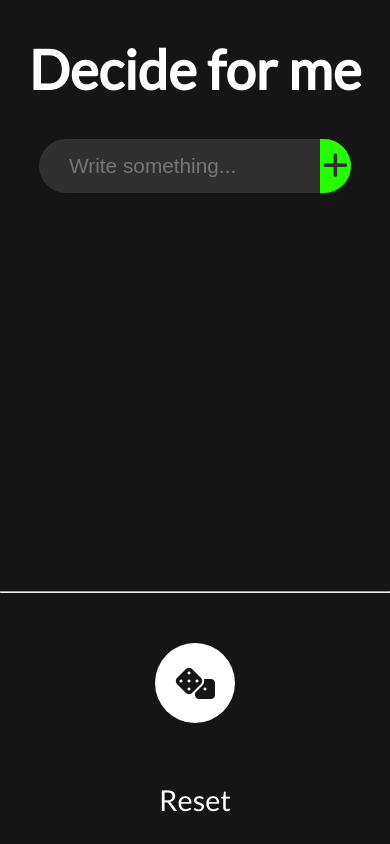
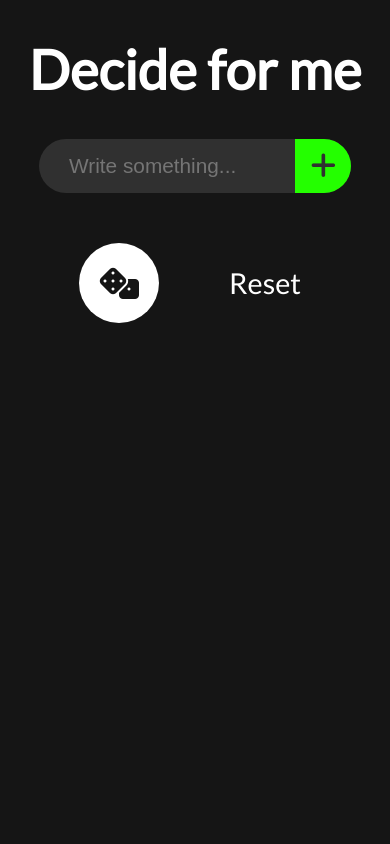
Before and after one commit to Xen98/decide-for-me, a website: page public/index.html in a window 390 px wide. Drawn offline with Linux system fonts and the light colour scheme.

Commit message:
Correcciones de interfaz y cambio de idioma

```diff
--- a/package.json
+++ b/package.json
@@ -6,6 +6,9 @@
   "scripts": {
     "test": "echo \"Error: no test specified\" && exit 1"
   },
+  "nodemonConfig": {
+    "ext": "js,html,css"
+  },
   "keywords": [],
   "author": "",
   "license": "ISC",
--- a/public/assets/css/styles.css
+++ b/public/assets/css/styles.css
@@ -62,6 +62,7 @@ hr {
     display: flex;
     justify-content: center;
     align-items: center;
+    -webkit-tap-highlight-color: transparent;
 }
 
 .add__icon {
@@ -69,8 +70,71 @@ hr {
     color: var(--primary-color-light);
 }
 
+.options {
+    display: flex;
+    justify-content: center;
+    align-items: center;
+    margin-top: 50px;
+}
+
+.choice {
+    margin-right: 30px;
+    text-align: center;
+    display: flex;
+    justify-content: center;
+    align-items: center;
+}
+
+.choice__container {
+    background-color: var(--secundary-color);
+    border-radius: 50%;
+    width: 80px;
+    height: 80px;
+    cursor: pointer;
+    display: flex;
+    justify-content: center;
+    align-items: center;
+    -webkit-tap-highlight-color: transparent;
+}
+
+/* Clase para Hover en Touch */
+.touch-choice {
+    background-color: var(--green);
+}
+
+.touch-reset {
+    color: var(--green);
+}
+
+/* Solo cuando el hover está habilitado, excluye moviles */
+@media (hover: hover) {
+    .choice__container:hover {
+        background-color: var(--green);
+    }
+    .reset__container:hover {
+        color: var(--green);
+    }
+}
+
+.choice__icon {
+    text-decoration: none;
+    color: var(--primary-color);
+    font-size: 2rem;
+}
+
+.reset {
+    margin-left: 30px;
+}
+
+.reset__container {
+    font-size: 1.8rem;
+    cursor: pointer;
+    padding: 10px 10px 10px 10px;
+    -webkit-tap-highlight-color: transparent;
+}
+
 .answers__dots {
-    margin-top: 150px;
+    margin-top: 100px;
     padding: 0 50px 0 50px;
     list-style: none;
     display: flex;
@@ -96,72 +160,19 @@ hr {
 .win {
     margin-top: 100px;
     text-align: center;
+    height:10px;
 }
 
 .win__text {
     font-size: 2rem;
 }
 
-.top {
-    height: 70%;
-}
-
-.bottom {
-    position: absolute;
-    bottom: 0;
-    width: 100%;
-    margin: 0;
-    height: 30%;
-    display: flex;
-    flex-direction: column;
-    align-items: center;
-}
-
-.choice {
-    margin-top: 50px;
-    text-align: center;
-    display: flex;
-    justify-content: center;
-    align-items: center;
-}
-
-.choice__container {
-    background-color: var(--secundary-color);
-    border-radius: 50%;
-    width: 80px;
-    height: 80px;
-    cursor: pointer;
-    display: flex;
-    justify-content: center;
-    align-items: center;
-}
-
-.choice__container:hover {
-    background-color: var(--green);
-}
-
-.choice__icon {
-    text-decoration: none;
-    color: var(--primary-color);
-    font-size: 2rem;
-}
-
-.reset {
-    margin-top: 50px;
-}
-
-.reset__container {
-    font-size: 1.8rem;
-    cursor: pointer;
-    padding: 10px 10px 10px 10px;
-}
-
-.reset__container:hover {
-    color: var(--green);
-}
-
 @media screen and (max-width: 900px) {
     .text-box__container {
         width: 80%;
     }
+
+    .add__contaier {
+        width: 20%;
+    }
 }
--- a/public/assets/js/app.js
+++ b/public/assets/js/app.js
@@ -1,11 +1,34 @@
 const answersArray = [];
+const lang = navigator.language;
 
 const addInput = document.getElementById('input');
 const addButton = document.getElementById('add');
 const choiceButton = document.getElementById('choice_button');
 const win = document.getElementById('win');
-const resetButton = document.getElementById('reset');
+const resetButton = document.getElementById('reset_button');
 const answersList = document.getElementById('answers-dots');
+const title = document.getElementById('title_text');
+
+
+
+fetch('assets/text/texts.json')
+  .then(response => response.json())
+  .then(obj => {
+
+    if (lang.substring(0, 2) === 'es') {
+        const textLang = obj.spanish;
+        setText(textLang);
+    } else {
+        const textLang = obj.english;
+        setText(textLang);
+    }
+  });
+
+const setText = textLang => {
+    title.innerHTML = textLang.title;
+    addInput.placeholder = textLang.placeholder;
+    resetButton.innerHTML = textLang.reset;
+}
 
 const answerDot = (id) => {
     console.log(id);
@@ -59,6 +82,22 @@ choiceButton.addEventListener('click', (event) => {
     }
 });
 
+choiceButton.addEventListener('touchstart', () => {
+    choiceButton.classList.add('touch-choice');
+})
+
+choiceButton.addEventListener('touchend', () => {
+    choiceButton.classList.remove('touch-choice');
+})
+
+resetButton.addEventListener('touchstart', () => {
+    resetButton.classList.add('touch-reset');
+})
+
+resetButton.addEventListener('touchend', () => {
+    resetButton.classList.remove('touch-reset');
+})
+
 resetButton.addEventListener('click', (event) => {
     answersArray.length = 0;
 
--- /dev/null
+++ b/public/assets/text/texts.json
@@ -0,0 +1,12 @@
+{
+    "english": {
+        "title": "Decide for me",
+        "placeholder": "Write something...",
+        "reset": "Reset"
+    },
+    "spanish": {
+        "title": "Decide por mi",
+        "placeholder": "Escribe algo...",
+        "reset": "Reiniciar"
+    }
+}
--- a/public/index.html
+++ b/public/index.html
@@ -4,7 +4,7 @@
     <meta charset="UTF-8">
     <meta http-equiv="X-UA-Compatible" content="IE=edge">
     <meta name="viewport" content="width=device-width, initial-scale=1.0">
-    <link rel="shortcut icon" href="assets/img/favicon.ico" type="image/x-icon">
+    <link rel="shortcut icon" href="assets/img/favicon.svg" type="image/x-icon">
 
     <!-- font -->
     <link rel="preconnect" href="https://fonts.googleapis.com">
@@ -20,44 +20,45 @@
     <title>Decide for me</title>
 </head>
 <body>
-    <div class="top">
     <header>
         <div class="title">
-                <h1 class="text__title">Decide for me</h1>
+            <h1 id="title_text" class="text__title"><!-- Texto desde JS --></h1>
         </div>
     </header>
+
     <main>
         <div class="text-box">
             <div class="text-box__container">
-                    <input id="input" class="text-box__input" type="text" placeholder="Write something...">
+                <input id="input" class="text-box__input" type="text"> <!-- Placeholder desde JS -->
                 <div id="add" class="add__contaier">
                     <i class="fa-solid fa-plus add__icon"></i>
                 </div>
             </div>
+        </div>
+
+        <div class="options">
+            <div class="choice">
+                <div class="choice__container" id="choice_button">
+                    <i class="choice__icon fa-solid fa-dice"></i>
+                </div>
+            </div>
+            <div class="reset">
+                <div id="reset_button" class="reset__container">
+                    <!-- Texto desde JS -->
+                </div>
+            </div>
+        </div>
+
+        <div class="win">
+            <p id="win" class="win__text"></p>
         </div>
         <div class="answers">
             <ol id="answers-dots" class="answers__dots">
 
             </ol>
         </div>
-            <div class="win">
-                <p id="win" class="win__text"></p>
-            </div>
+
     </main>
-    </div>
-    <div class="bottom">
-        <hr>
-        <div class="choice">
-            <div class="choice__container" id="choice_button">
-                <i class="choice__icon fa-solid fa-dice"></i>
-            </div>
-        </div>
-        <div class="reset">
-            <div id="reset" class="reset__container">
-                Reset
-            </div>
-        </div>
-    </div>
 
     <script type="module" src="assets/js/app.js"></script>
 </body>
```
Also changed, not shown: public/assets/img/favicon.ico (deleted), public/assets/img/favicon.svg (added). Lines whose indentation alone changed are shown as unchanged.
